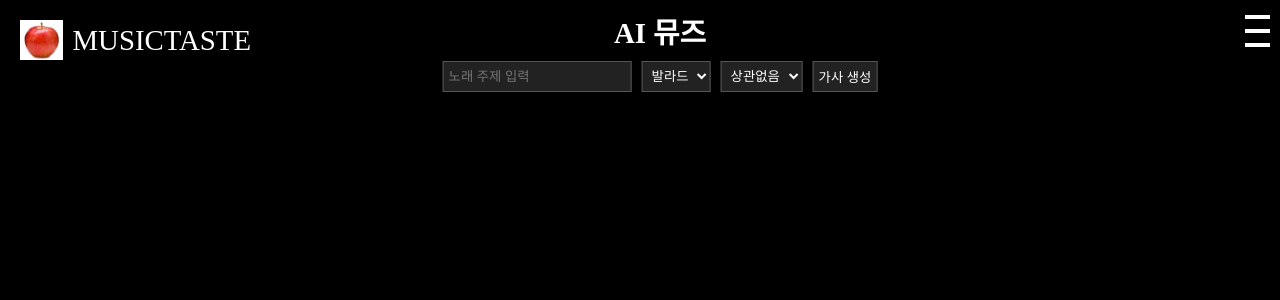
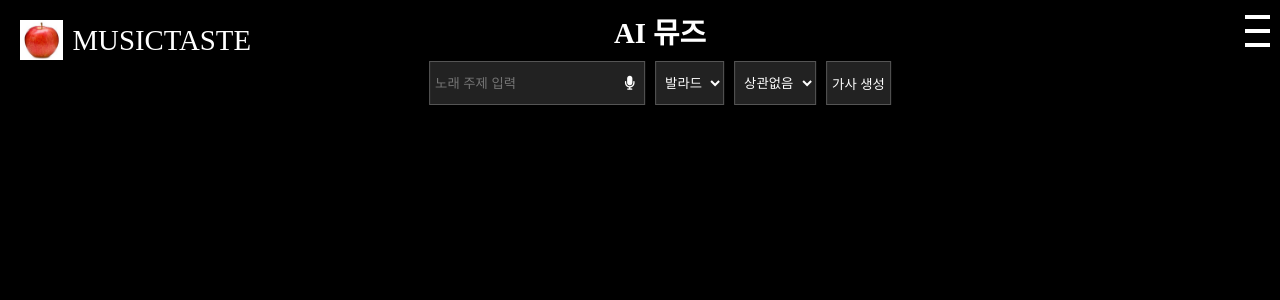
Before and after one commit to ddasil/Mazinger-Z, a Django app: page /lyrics/generate/ in a window 1280 px wide. Shown: the top 300 px of the page. Run offline with Django 5.2, Linux system fonts and the light colour scheme.

Commit message:
AI 작사 기능 음성인식 추가

```diff
--- a/lyricsgen/templates/lyrics.html
+++ b/lyricsgen/templates/lyrics.html
@@ -174,7 +174,38 @@
       display: none;
     }
 
+    .input-wrapper {
+      position: relative;
+      display: inline-block;
+    }
+
+    .input-wrapper input {
+      padding-right: 32px;  /* 마이크 아이콘 공간 */
+      height: 32px;
+      background-color: #222;
+      border: 1px solid #555;
+      color: white;
+    }
+
+    .mic-icon {
+      position: absolute;
+      top: 50%;
+      right: 10px;
+      transform: translateY(-50%);
+      color: white;
+      font-size: 14px;
+      cursor: pointer;
+      pointer-events: all;
+    }
+
+    .mic-btn:hover {
+      color: #60a5fa;
+    }
+
   </style>
+  <!-- 마이크 아이콘 -->
+  <link rel="stylesheet" href="https://cdnjs.cloudflare.com/ajax/libs/font-awesome/6.4.0/css/all.min.css">
+
 </head>
 <body>
 
@@ -191,7 +222,12 @@
       <h1 class="fixed-title">AI 뮤즈</h1>
       <form method="POST" action="{% url 'generate_lyrics' %}" class="header-form">
         {% csrf_token %}
-        <input type="text" name="prompt" placeholder="노래 주제 입력" required>
+        <div class="input-wrapper">
+          <input type="text" name="prompt" id="prompt-input" placeholder="노래 주제 입력" required>
+          <i class="fa-solid fa-microphone mic-icon" id="mic-btn" title="음성인식 시작"></i>
+          <i class="fa-solid fa-stop mic-icon" id="stop-recognition" style="display: none;" title="음성인식 종료"></i> <!-- ⏹ 중단 버튼 -->
+        </div>
+
         <select name="style" required>
           <option value="ballad">발라드</option>
           <option value="hip-hop">힙합</option>
@@ -313,6 +349,62 @@
         wrapper.classList.remove('nav-open');
       });
     });
-  </script>
+
+    const micBtn = document.getElementById('mic-btn');
+    const stopBtn = document.getElementById('stop-recognition');
+    const promptInput = document.getElementById('prompt-input');
+
+    let recognition = null;
+    let isManuallyStopped = false;
+
+    micBtn.addEventListener('click', () => {
+      const SpeechRecognition = window.SpeechRecognition || window.webkitSpeechRecognition;
+      if (!SpeechRecognition) {
+        alert("이 브라우저는 음성 인식을 지원하지 않습니다.");
+        return;
+      }
+
+      recognition = new SpeechRecognition();
+      recognition.lang = 'ko-KR';
+      recognition.interimResults = false;
+      recognition.maxAlternatives = 1;
+
+      recognition.start();
+      micBtn.style.display = "none";
+      stopBtn.style.display = "inline";
+
+      recognition.onresult = (event) => {
+        const transcript = event.results[0][0].transcript;
+        promptInput.value = transcript;
+        stopMicRecognitionUI();
+      };
+
+      recognition.onerror = (event) => {
+        if (!isManuallyStopped) {
+          alert("음성 인식 오류: " + event.error);
+        }
+        stopMicRecognitionUI();
+      };
+
+      recognition.onend = () => {
+        stopMicRecognitionUI();
+        isManuallyStopped = false;  // 사용자가 중단한 경우 초기화
+      };
+    });
+
+    stopBtn.addEventListener('click', () => {
+      if (recognition) {
+        isManuallyStopped = true;
+        recognition.stop();
+      }
+      stopMicRecognitionUI();
+    });
+
+    function stopMicRecognitionUI() {
+      micBtn.style.display = "inline";
+      stopBtn.style.display = "none";
+    }
+</script>
+
 </body>
 </html>
```
Also changed, not shown: db.sqlite3, media/album_covers/fff8846c-b953-4120-80be-5fbbfcf88286.png (added).
